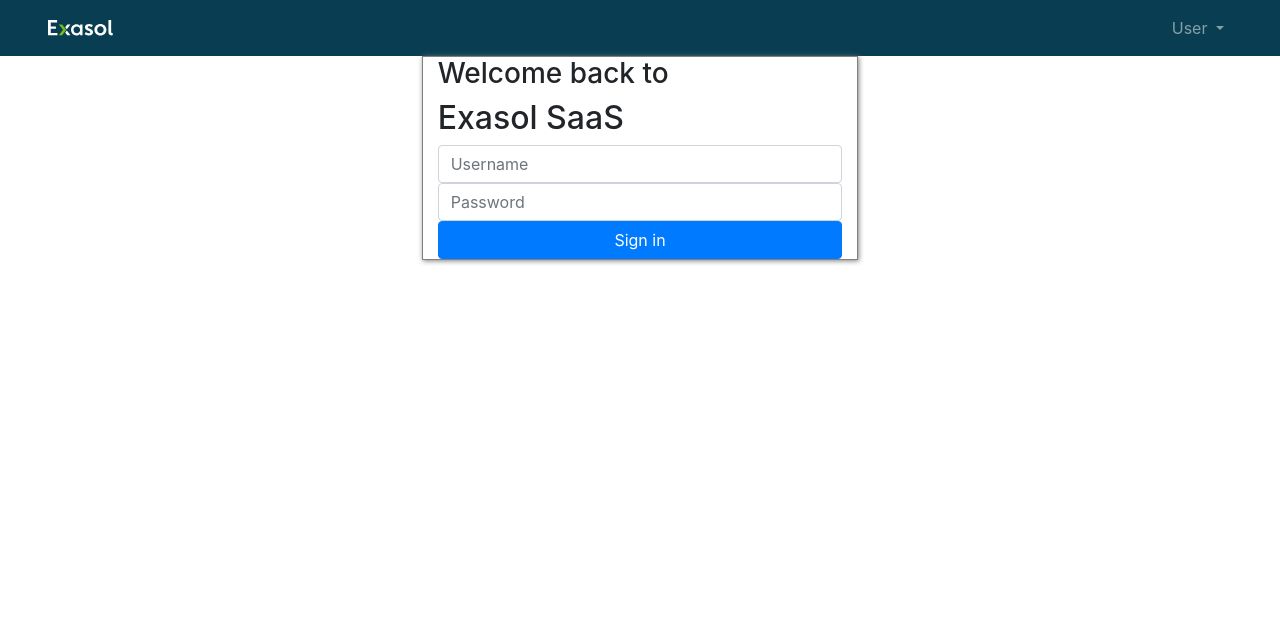
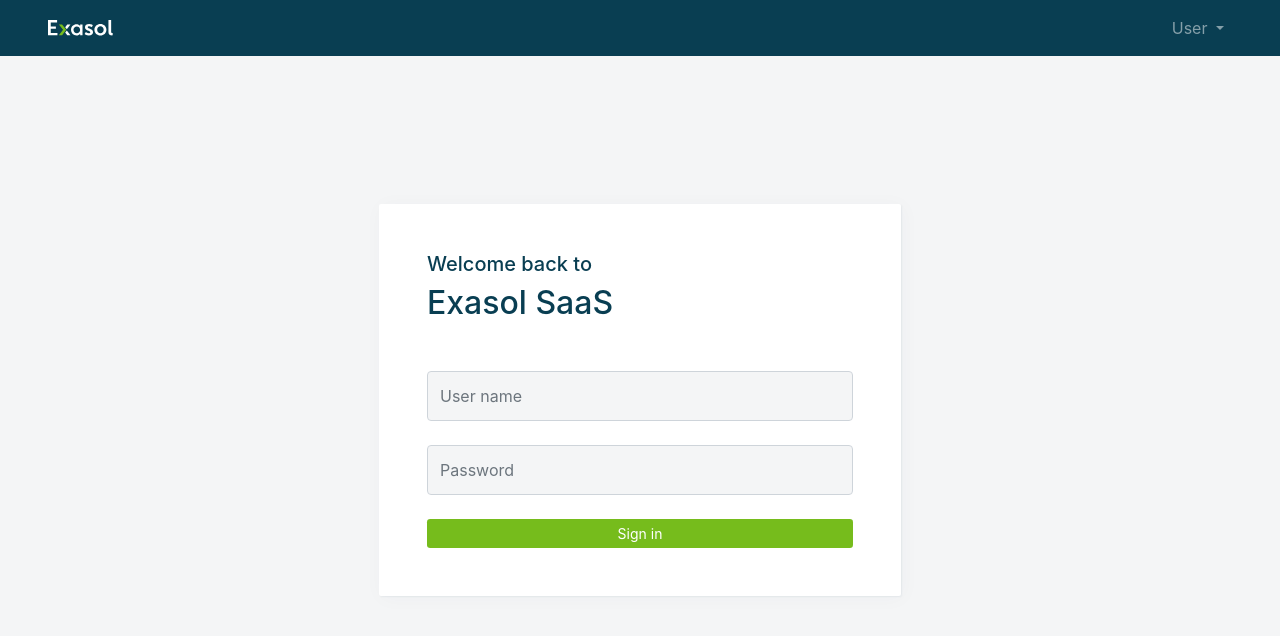
Before and after one commit to helgonaft/test-database-dashboard, an Angular app: page /login in a window 1280 px wide. Shown: the top 636 px of the page. Built offline with nearby package versions, Linux system fonts and the light colour scheme.

Commit message:
markup for sign in form

```diff
--- a/src/app/app.component.html
+++ b/src/app/app.component.html
@@ -1,9 +1,7 @@
 <div class="wrapper">
   <app-header></app-header>
-  <div class="row">
-    <div class="col-12"></div>
-    <div class="col-12">
-      <router-outlet></router-outlet>
-    </div>
+  <div class="container">
+    <router-outlet></router-outlet>
   </div>
+
 </div>
--- a/src/app/login/login.component.html
+++ b/src/app/login/login.component.html
@@ -1,21 +1,15 @@
-<div class="row d-flex align-items-center justify-content-center">
-  <div class="col-4 m-auto loginForm">
-    <h3>Welcome back to</h3>
+<div class="row d-flex align-items-center justify-content-center p-5 login">
+  <div class="col-4 col-md-6 col-sm-12 p-5 login__form">
+    <h5>Welcome back to</h5>
     <h2>Exasol SaaS</h2>
-    <form>
-      <input
-        class="form-control"
-        type="text"
-        name="userName"
-        placeholder="Username"
-      />
-      <input
-        class="form-control"
-        type="password"
-        name="password"
-        placeholder="Password"
-      />
-      <button class="btn btn-primary w-100" type="submit">Sign in</button>
+    <form class="mt-5">
+      <div class="form-group mb-4">
+        <input class="form-control py-4" type="text" name="userName" placeholder="User name" />
+      </div>
+      <div class="form-group mb-4">
+        <input class="form-control py-4" type="password" name="password" placeholder="Password" />
+      </div>
+      <button class="btn btn-primary btn-sm w-100" type="submit">Sign in</button>
     </form>
   </div>
 </div>
--- a/src/app/login/login.component.scss
+++ b/src/app/login/login.component.scss
@@ -1,5 +1,17 @@
-.loginForm {
-  border: 1px solid grey;
-  background: white;
-  box-shadow: 1px 1px 5px grey;
+@import "_variables.scss";
+
+.login {
+  height: calc(100vh - 56px);
+
+  &__form {
+    margin-top: -56px;
+    background: white;
+    border-radius: $radius;
+    box-shadow: $shadow-small;
+
+    .form-control {
+      background-color: $grey-50;
+    }
+  }
+
 }
--- /dev/null
+++ b/src/styles/_common.scss
@@ -0,0 +1,43 @@
+@import '_variables.scss';
+
+body,
+h1,
+h2,
+h3,
+h4,
+h5,
+h6,
+p {
+  color: $navy-500;
+}
+
+body {
+  background-color: $grey-50
+}
+
+.btn-primary {
+  background-color: $green-500;
+  color: white;
+  outline: none;
+  border: none;
+
+  &:hover,
+  &:active,
+  &:focus,
+  &:not(:disabled):not(.disabled):active,
+  &:not(:disabled):not(.disabled):active:focus {
+    background-color: $green-500;
+    border: none;
+    box-shadow: none;
+  }
+}
+
+
+input:focus,
+input:active,
+.form-control:focus,
+.form-control:active {
+  border: 1px solid $navy-500;
+  outline: none;
+  box-shadow: none;
+}
--- a/src/styles/styles.scss
+++ b/src/styles/styles.scss
@@ -1 +1,2 @@
 @import './variables';
+@import './common';
```
